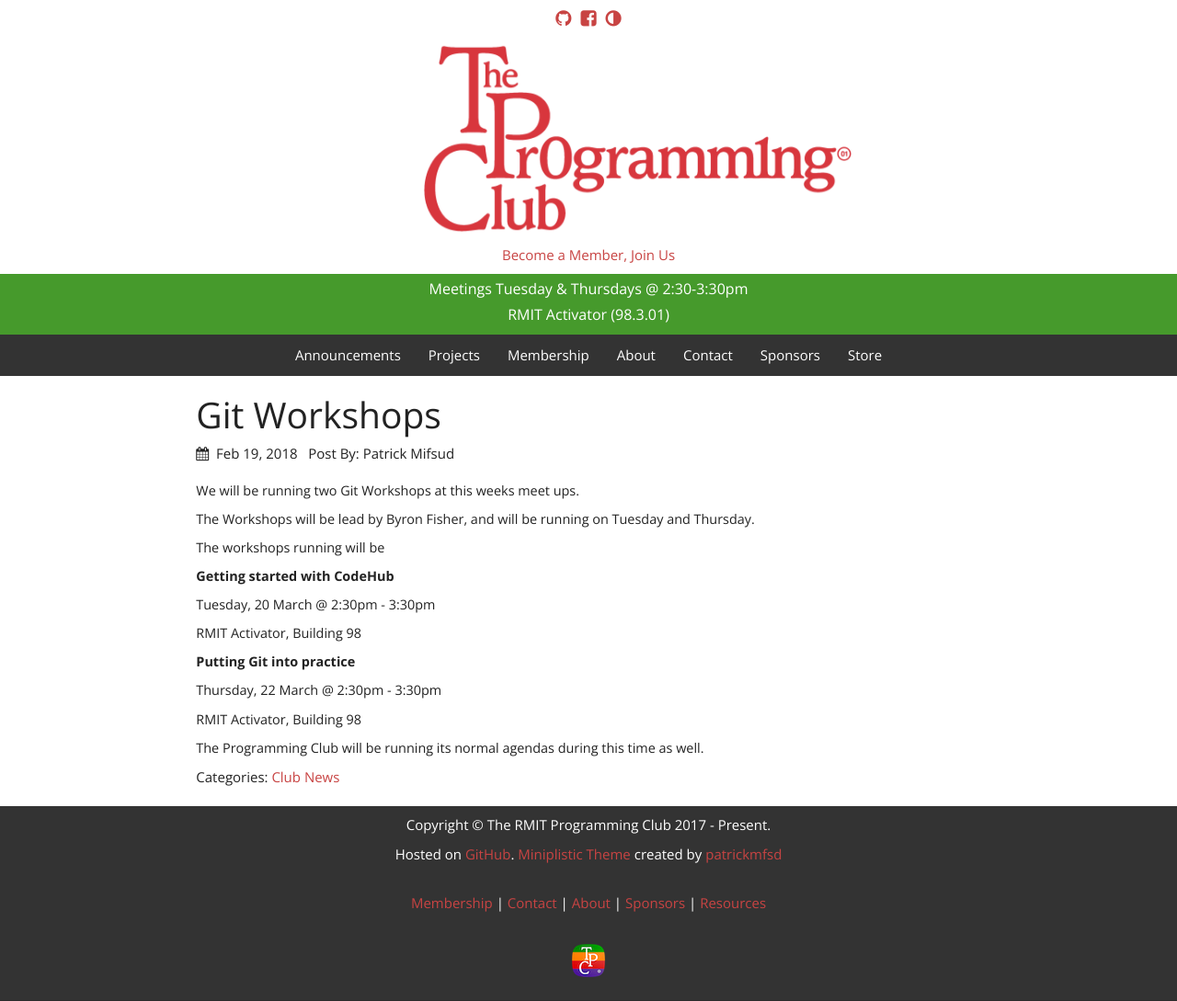
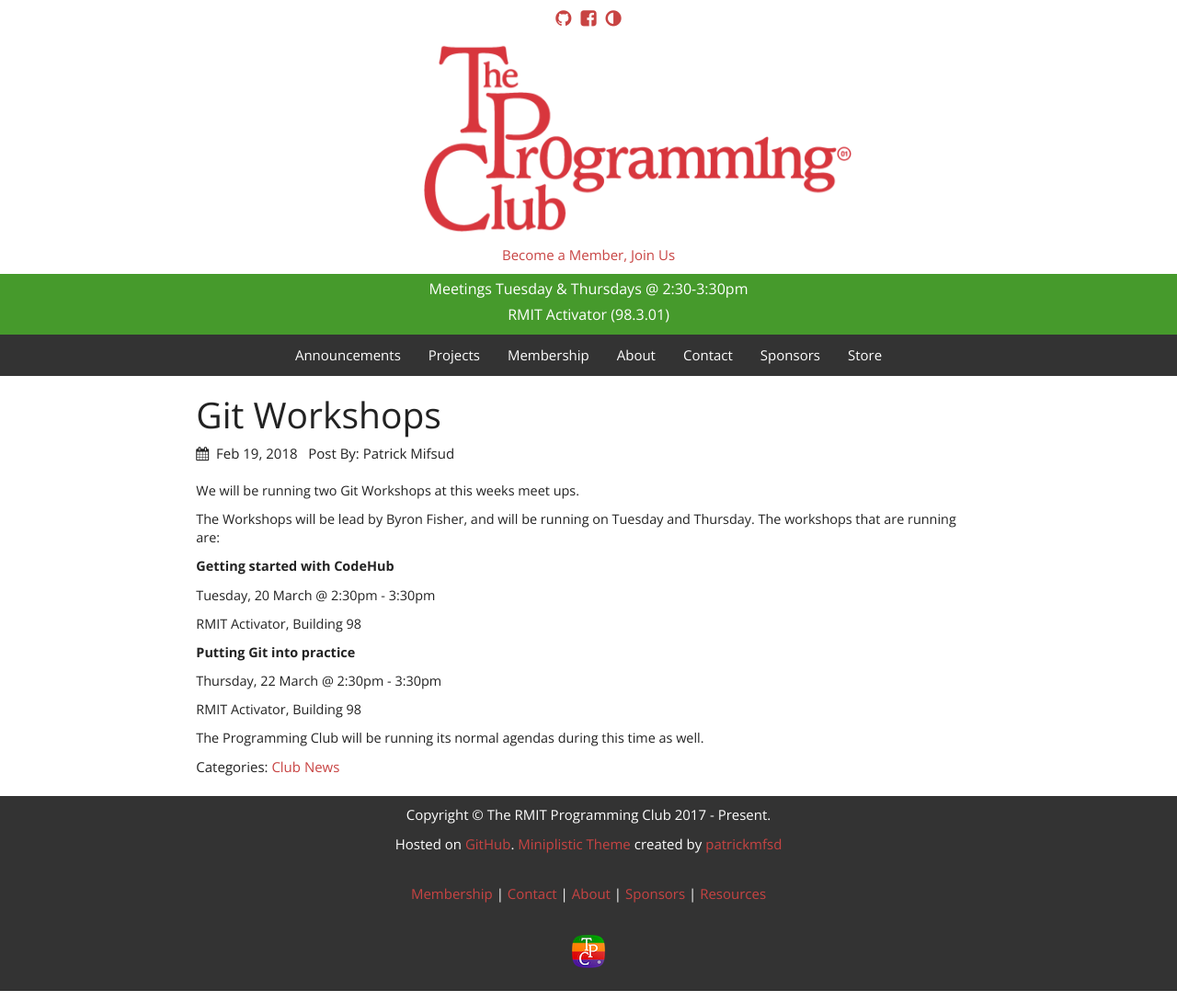
Before and after one commit to rmit-programming-club/rmit-programming-club.github.io, a Jekyll site: the page built from _posts/2018-02-19-Git-Workshops.md, in a window 1280 px wide. Shown: the whole page at 92% size. Built offline with Jekyll 4.4.1, drawn with Linux system fonts in a browser that asks for light colours; nearby versions of some CDN libraries.

Commit message:
Update 2018-02-19-Git-Workshops.md

```diff
--- a/_posts/2018-02-19-Git-Workshops.md
+++ b/_posts/2018-02-19-Git-Workshops.md
@@ -8,9 +8,8 @@
 
 <!-- more -->
 
-The Workshops will be lead by Byron Fisher, and will be running on Tuesday and Thursday.
+The Workshops will be lead by Byron Fisher, and will be running on Tuesday and Thursday. The workshops that are running are:
 
-The workshops running will be
 
 **Getting started with CodeHub**
 
@@ -25,4 +24,5 @@
 
 RMIT Activator, Building 98
 
+
 The Programming Club will be running its normal agendas during this time as well.
```
